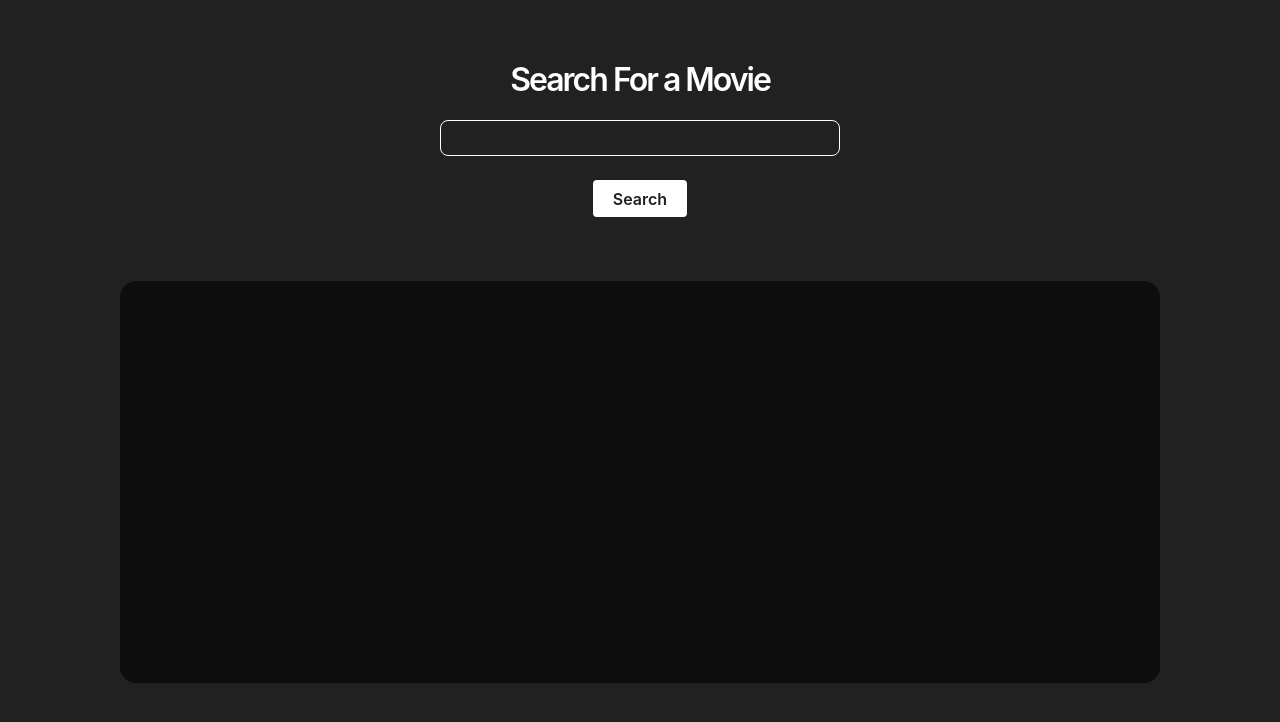
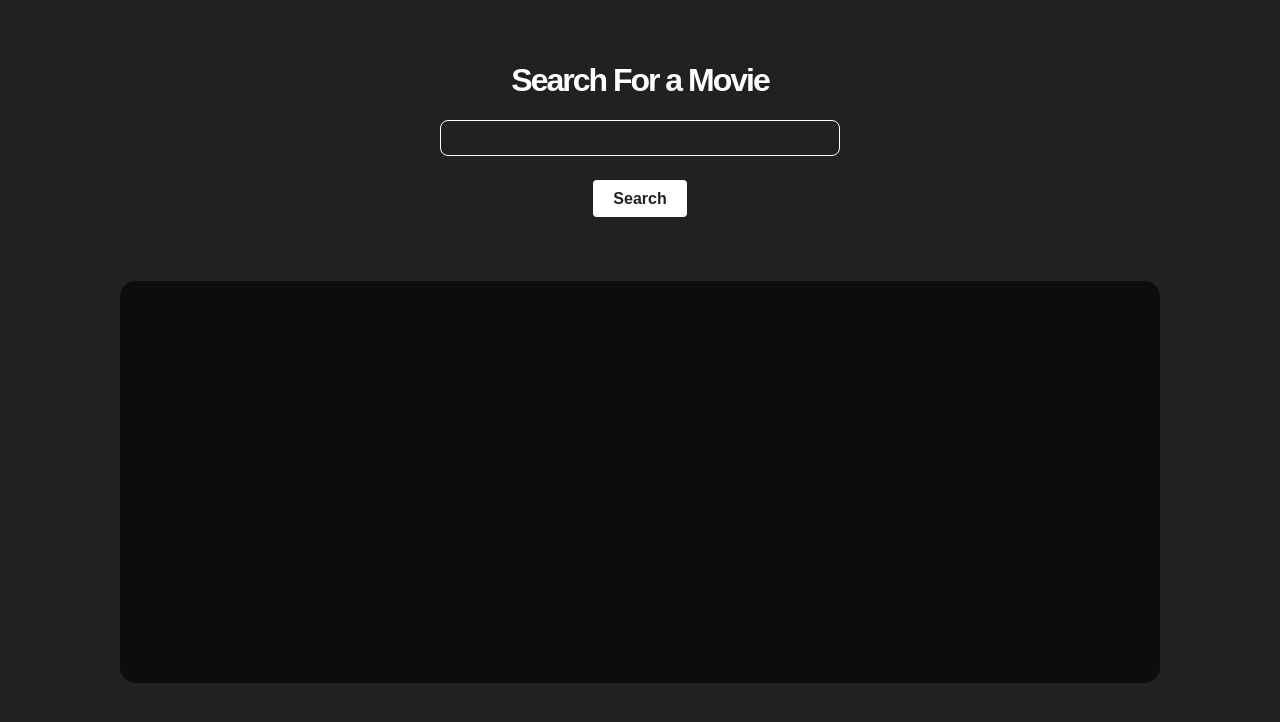
Before and after one commit to Abdimajid99/MovieSearch, a plain HTML site: page client/index.html in a window 1280 px wide. Drawn offline with Linux system fonts and the light colour scheme.

Commit message:
refactor: remove font import that wasn't being used in the first place

```diff
--- a/client/style.css
+++ b/client/style.css
@@ -1,5 +1,3 @@
-@import url("https://fonts.googleapis.com/css2?family=Roboto:wght@300;400;500;700;900&display=swap");
-
 :root {
   --bg-color: hsl(0, 0%, 13%);
   --bg-color-2: hsl(0, 0%, 5%);
@@ -7,7 +5,7 @@
 }
 
 body {
-  font-family: "Inter", sans-serif;
+  font-family: sans-serif;
   background-color: var(--bg-color);
   color: var(--font-color);
   max-width: 1300px;
```
